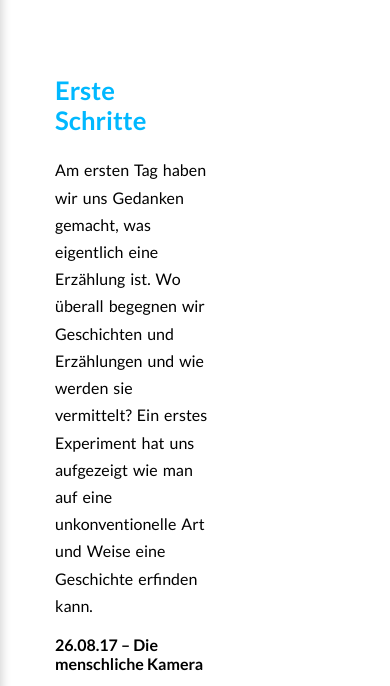
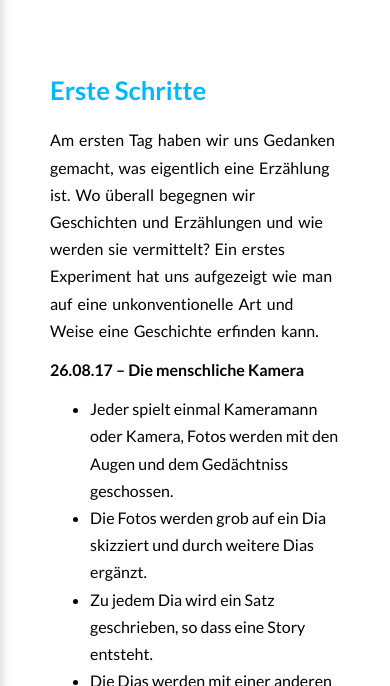
Before and after one commit to tioemayer/portfolio-2, a plain HTML site: page index.html in a window 390 px wide. Shown: the part 146-832 px from the top of the page. Drawn offline with nearby package versions, Linux system fonts and the light colour scheme.

Commit message:
mediaqueries content-inner anpassungen

```diff
--- a/css/mediaqueries.css
+++ b/css/mediaqueries.css
@@ -14,3 +14,16 @@
         width: 100%;
     }
 }
+
+@media screen and (max-width: 1200px) {
+	#content-inner {
+		margin: 10px 180px 50px 50px;
+    }
+    }
+
+
+@media screen and (max-width: 760px) {
+	#content-inner {
+		margin: 10px 50px 50px 50px;
+    }
+    }
--- a/css/style.css
+++ b/css/style.css
@@ -172,7 +172,7 @@ a:active  {
 /**content-inner**/
 
 #content-inner {
-    margin: 10px 180px 50px 55px;
+    margin: 10px 100px 50px 50px;
 }
 
 #text {
```
